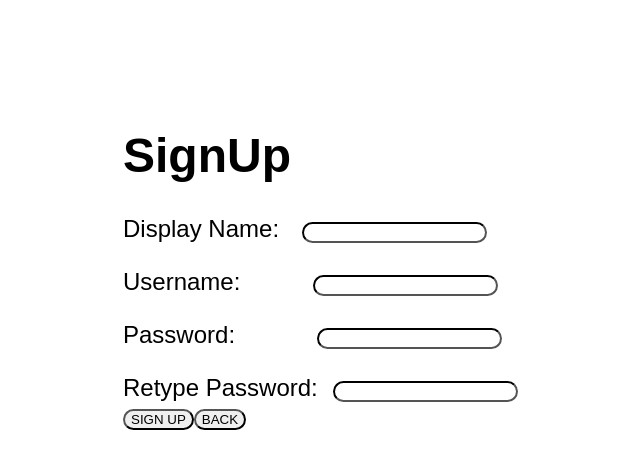
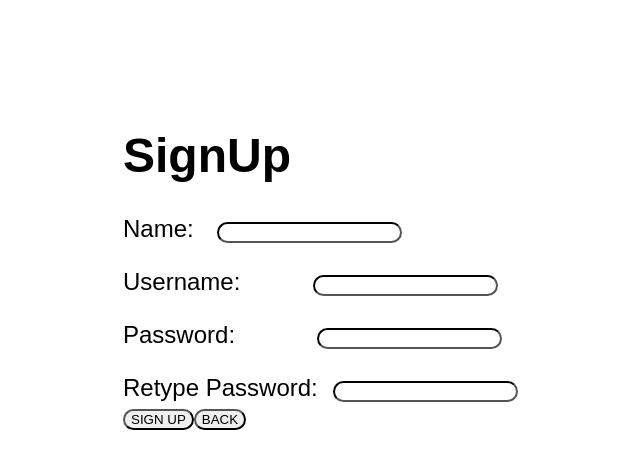
Before and after one commit to jin0s/UniversityEvents, a React (Create React App) app in the folder client/: page /signup in a window 1280 px wide. Shown: the top 468 px of the page, without its empty margins (389-1029 px from the left). Built offline with nearby package versions, Linux system fonts and the light colour scheme; the HTML template or start-up script is replaced by a standard one.

Commit message:
add setname in signup.js

```diff
--- a/client/src/components/header/HeaderComponent.js
+++ b/client/src/components/header/HeaderComponent.js
@@ -22,7 +22,7 @@ const HeaderComponent = (props) => {
                         </span>
                     </div>
                     <div className="spacer"></div>
-                    <div lassName="header_nav_items">
+                    <div className="header_nav_items">
                         <ul>
                             <li>{userLevel}</li>
                             <li><a href="/">Log Out</a></li>
--- a/client/src/pages/signup.js
+++ b/client/src/pages/signup.js
@@ -32,11 +32,11 @@ export default props => {
         setConfPassword(confPassword);
     }
 
-    const nameHandler = username=>{
+    const nameHandler = name=>{
         setName(name);
     }
 
-    const signUpHandler = async(event) => {
+    const signUpHandler = async() => {
         if(password !== confPassword){ //If passwords don't match then dont make the api call
             alert("Your passwords don't match, please try again.");
         }
@@ -66,7 +66,7 @@ export default props => {
         <div id="signUp">
             <h1> SignUp </h1>
             <div id="name_signUp">
-                Display Name:
+                Name:
                 <input onBlur= { e => nameHandler(e.target.value)}/>
             </div>
             <div id="username_signUp">
```
